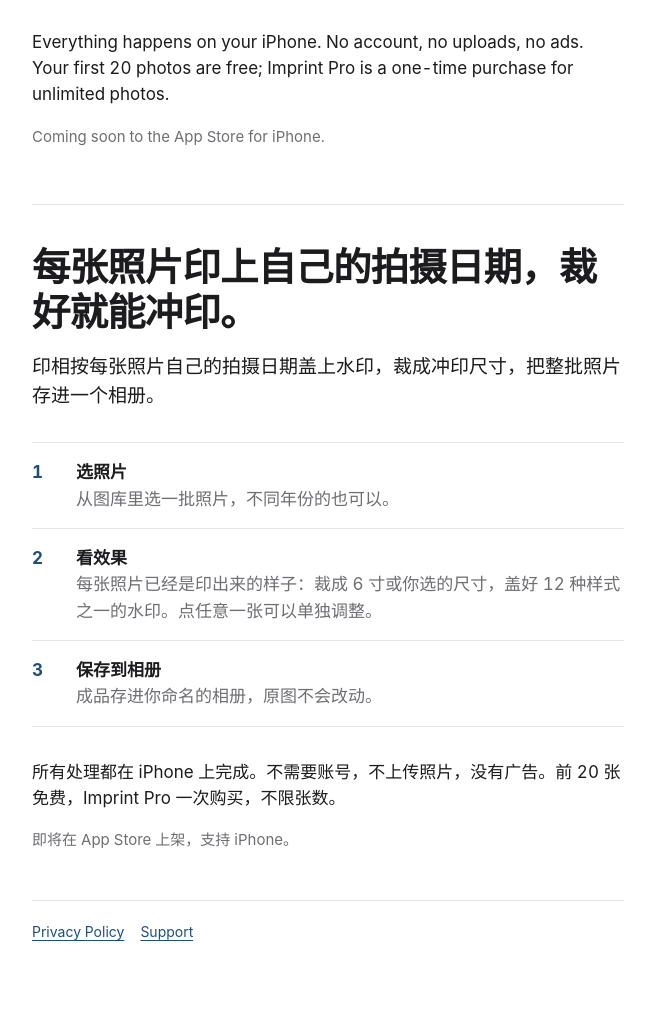
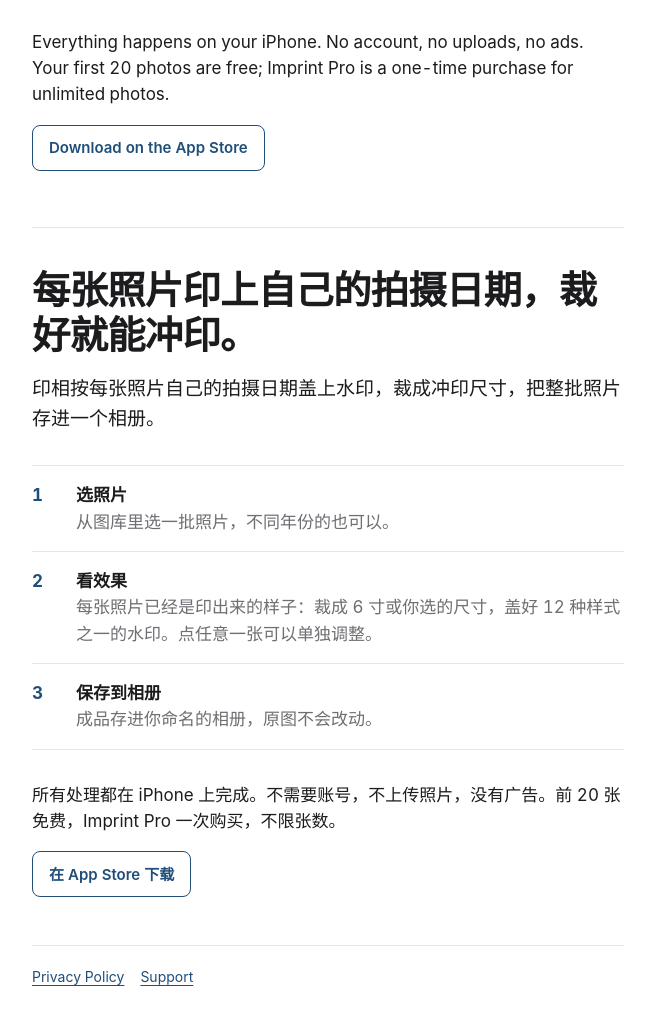
Before and after one commit to lcbfree/imprint-site, a plain HTML site: page index.html in a window 1280 px wide. Shown: the part 986-2014 px from the top of the page, without its empty margins (312-967 px from the left). Before the commit the page ends 1968 px from the top, so only its background shows below. Drawn offline with Linux system fonts and the light colour scheme.

Commit message:
Add App Store download links

```diff
--- a/assets/site.css
+++ b/assets/site.css
@@ -103,6 +103,15 @@ ol.steps strong { display: block; }
 ol.steps span { color: var(--muted); grid-column: 2; }
 
 .store { margin: 0 0 3rem; color: var(--muted); font-size: 0.9375rem; }
+.store-link {
+  display: inline-block;
+  padding: 0.65rem 1rem;
+  border: 1px solid var(--indigo);
+  border-radius: 0.5rem;
+  font-weight: 600;
+  text-decoration: none;
+}
+.store-link:hover { text-decoration: underline; }
 
 /* Long-form pages */
 .doc { padding-bottom: 2rem; }
--- a/index.html
+++ b/index.html
@@ -35,7 +35,7 @@
   </ol>
 
   <p>Everything happens on your iPhone. No account, no uploads, no ads. Your first 20 photos are free; Imprint Pro is a one-time purchase for unlimited photos.</p>
-  <p class="store">Coming soon to the App Store for iPhone.</p>
+  <p class="store"><a class="store-link" href="https://apps.apple.com/app/imprint-date-stamp-prints/id6832866014">Download on the App Store</a></p>
 </main>
 
 <hr class="lang-split">
@@ -51,7 +51,7 @@
   </ol>
 
   <p>所有处理都在 iPhone 上完成。不需要账号，不上传照片，没有广告。前 20 张免费，Imprint Pro 一次购买，不限张数。</p>
-  <p class="store">即将在 App Store 上架，支持 iPhone。</p>
+  <p class="store"><a class="store-link" href="https://apps.apple.com/app/imprint-date-stamp-prints/id6832866014">在 App Store 下载</a></p>
 </section>
 
 <footer>
```
